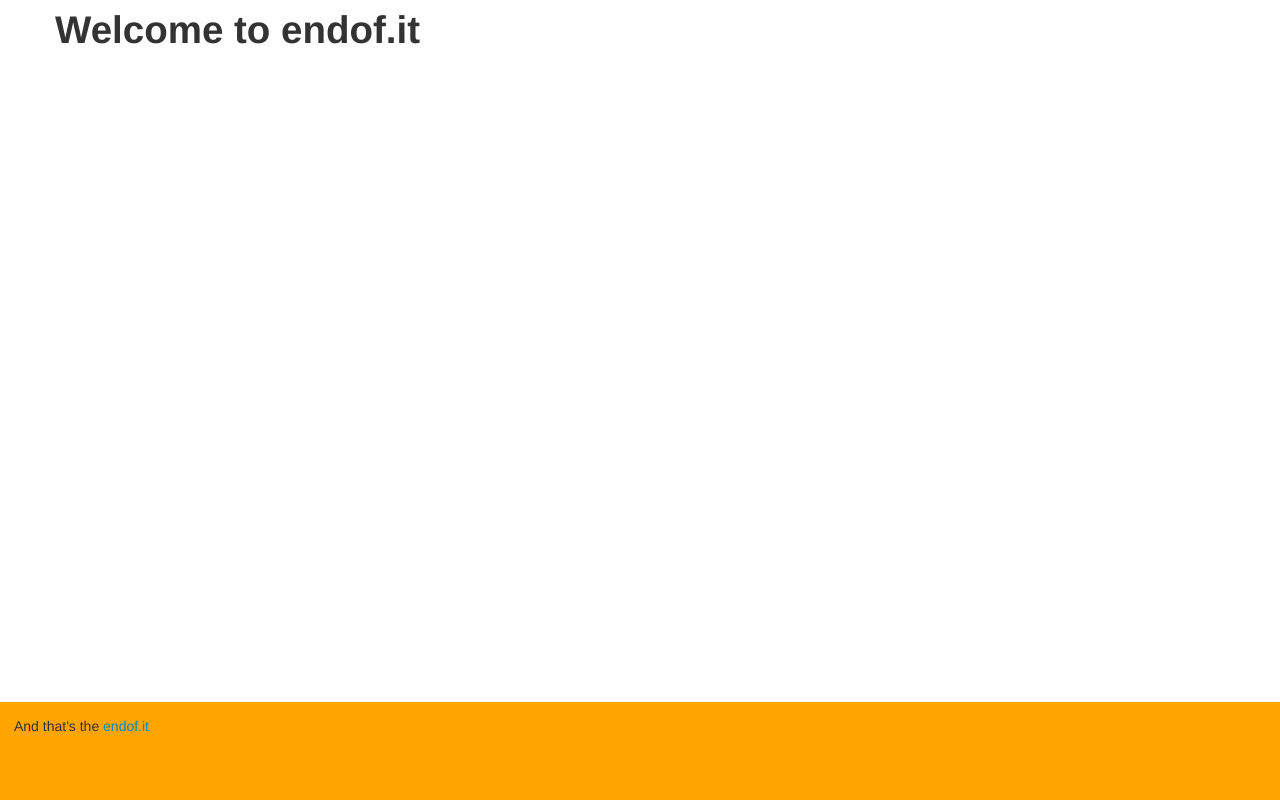
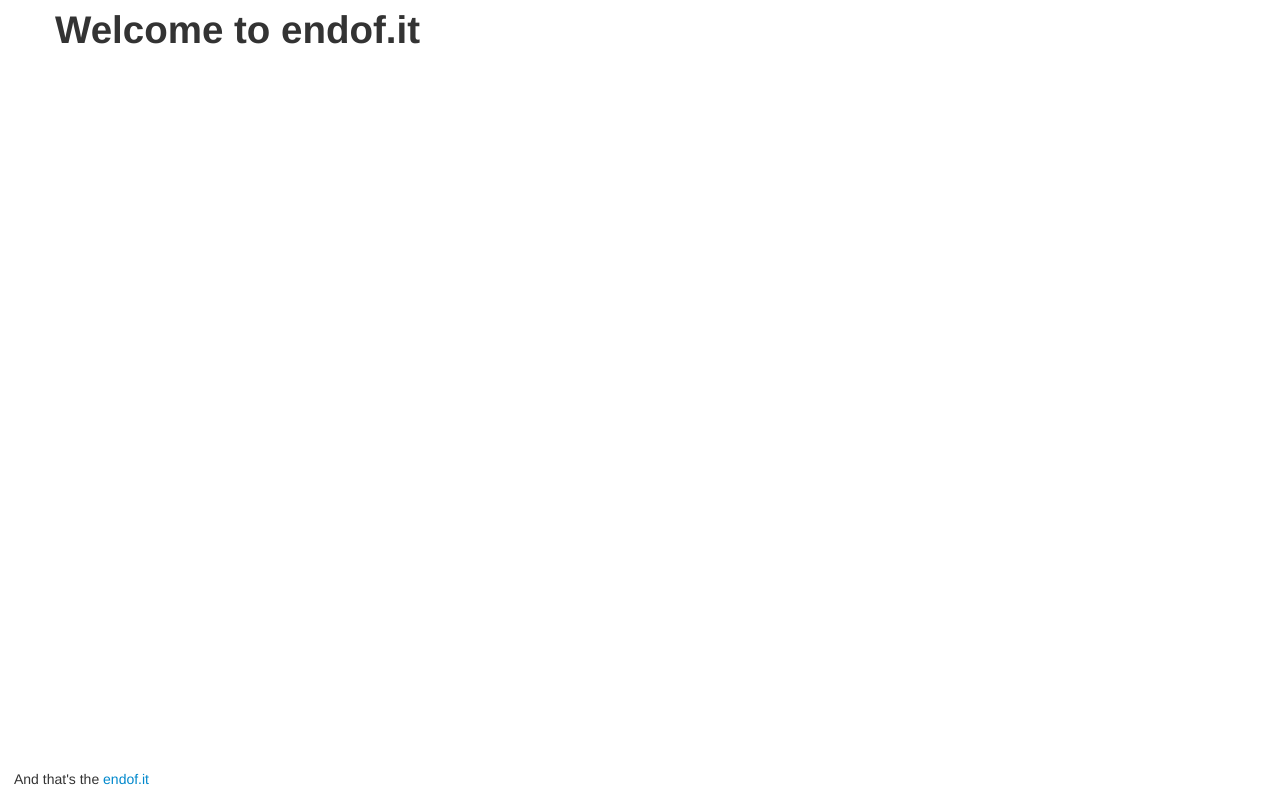
Before and after one commit to exonian/endofit, a Flask app: page / in a window 1280 px wide. Run offline with Flask 2, Linux system fonts and the light colour scheme; some libraries are stand-ins or nearby versions.

Commit message:
Style up the footer in super-understated way

```diff
--- a/static/css/style.css
+++ b/static/css/style.css
@@ -5,18 +5,17 @@ body {
   padding: 0; }
 
 .container {
-  margin: 0 auto -7em;
+  margin: 0 auto -3.2em;
   min-height: 100%;
   height: auto !important;
   height: 100%; }
 
 footer {
-  height: 5em;
-  padding: 1em;
-  background: orange; }
+  height: 1.2em;
+  padding: 1em; }
 
 .push {
-  height: 7em; }
+  height: 3.2em; }
 
 h1.answer {
   font-size: 10em;
--- a/static/sass/style.sass
+++ b/static/sass/style.sass
@@ -1,4 +1,4 @@
-$footer_height: 7em
+$footer_height: 3.2em
 $footer_padding: 1em
 
 html,
@@ -16,7 +16,6 @@ body
 footer
     height: $footer_height - 2*$footer_padding
     padding: $footer_padding
-    background: orange
 
 .push
     height: $footer_height
```
